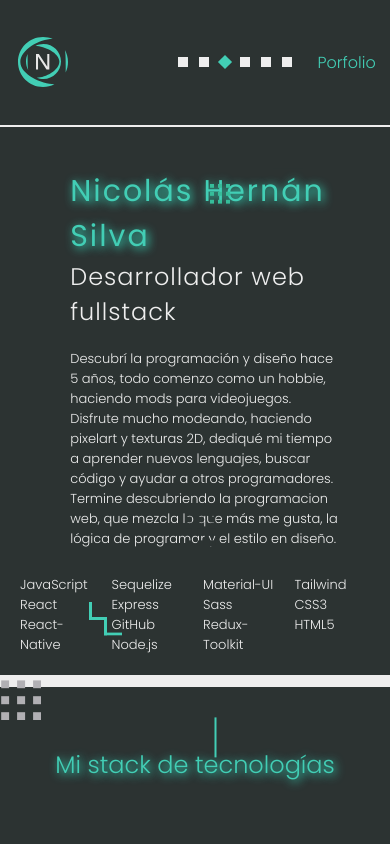
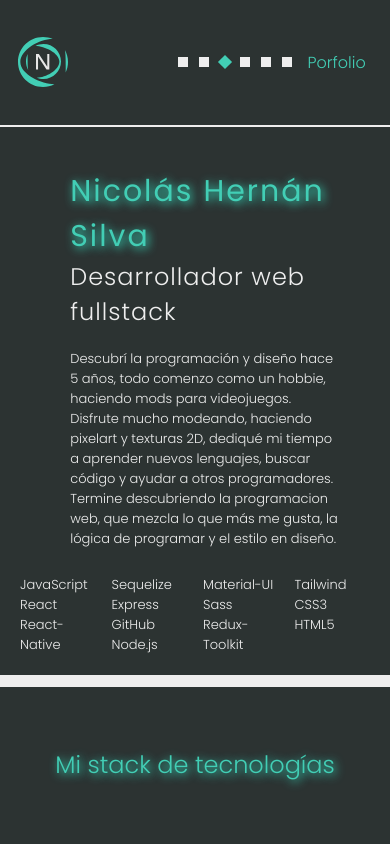
Before and after one commit to El-Bongo/Porfolio, a React (Create React App) app: page / in a window 390 px wide. Shown: the top 844 px of the page. Built offline with nearby package versions, Linux system fonts and the light colour scheme.

Commit message:
detalles responsive y CEO

```diff
--- a/public/index.html
+++ b/public/index.html
@@ -7,7 +7,7 @@
     <meta name="theme-color" content="#000000" />
     <meta
       name="description"
-      content="Porfilio donde explico todo lo que ofrezco como programador web fullstack: HTML, CSS, React, Redux-toolkit, Sass, Sequelize, y más tecnologias. "
+      content="Soy Nicolàs Hernàn Silva un programador web fullstack: HTML, CSS, JavaScript, Node.js, React, Redux-toolkit, Sass, Tailwind, Material UI, Sequelize, Express. "
     />
     <link rel="apple-touch-icon" href="%PUBLIC_URL%/logo192.png" />
     <!--
--- a/src/scss/components/FrontPage.scss
+++ b/src/scss/components/FrontPage.scss
@@ -351,4 +351,11 @@
             }
         }
     }
+    .detail:nth-child(odd){
+        display: none;
+    }
+    .detail:nth-child(even){
+        display: none;
+    }
+
 }
--- a/src/scss/components/Navbar.scss
+++ b/src/scss/components/Navbar.scss
@@ -137,9 +137,9 @@
             }
         }
         .nav-link{
-            width: 30vw;
+            width: 20vw;
             opacity: 0;
-            left: 20px;
+            left: 10px;
             position: absolute;
         }
         .active{
```
